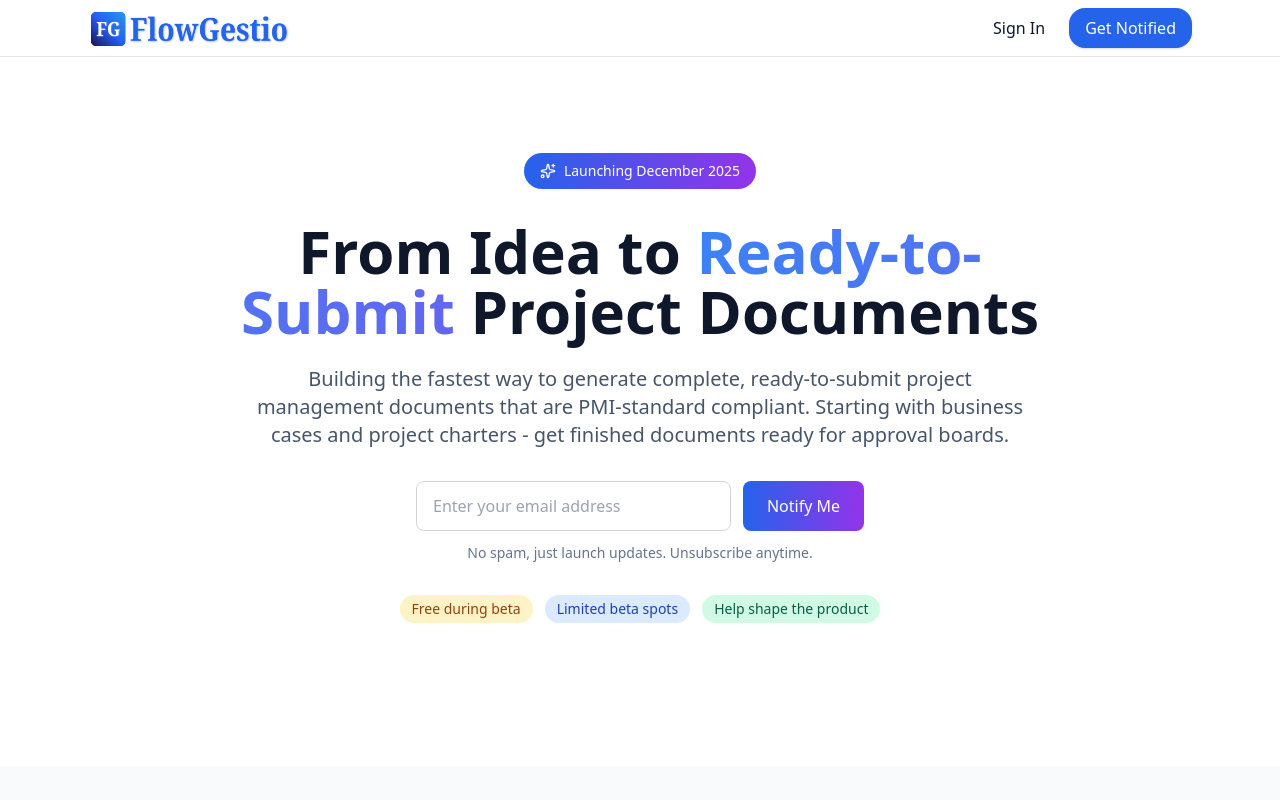
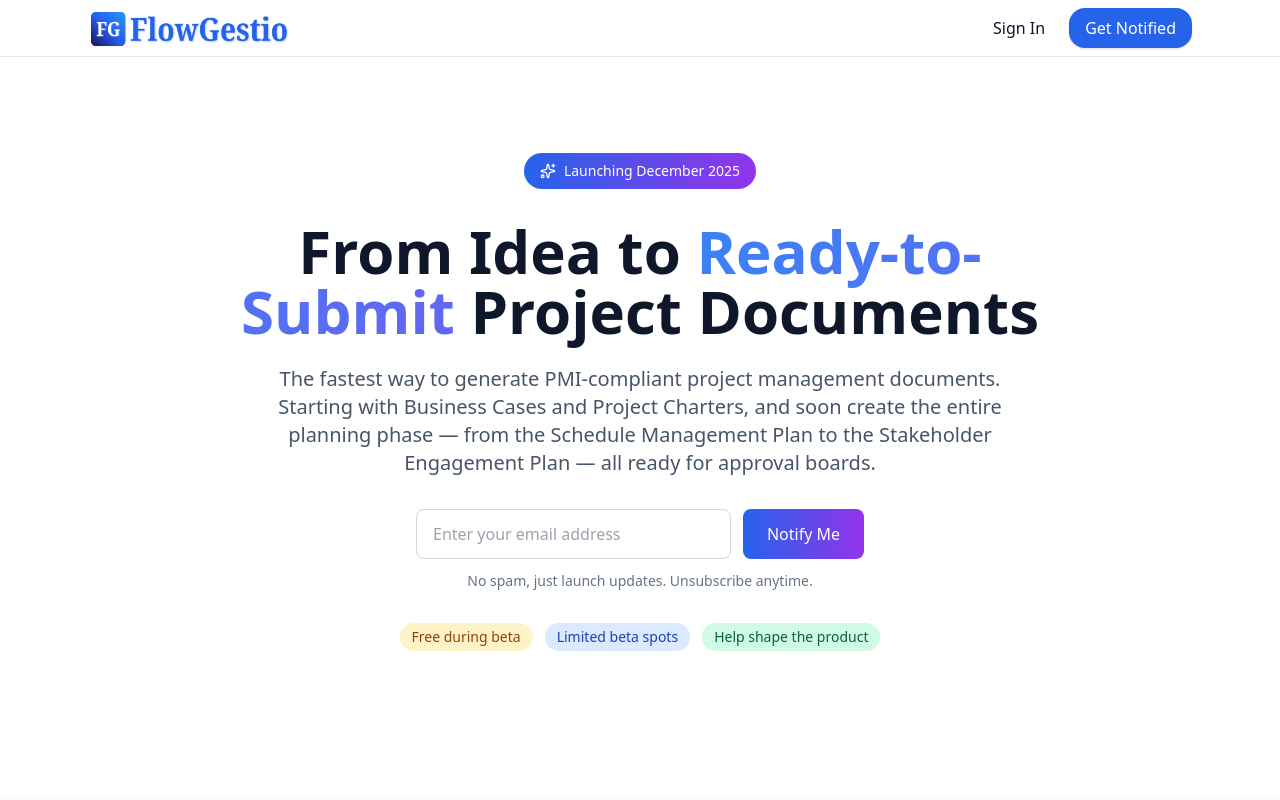
Before and after one commit to olliek-st/flowgestio-frontend, a React (Vite) app: page / in a window 1280 px wide. Shown: the top 800 px of the page. Built offline with nearby package versions, Linux system fonts and the light colour scheme; no server answers.

Commit message:
Revise project description in Landing.jsx

```diff
--- a/src/pages/Landing.jsx
+++ b/src/pages/Landing.jsx
@@ -96,8 +96,7 @@ export default function Landing() {
             </h1>
 
             <p className="text-xl text-slate-600 mb-8 max-w-3xl mx-auto">
-              Building the fastest way to generate complete, ready-to-submit project management documents that are PMI-standard compliant.
-              Starting with business cases and project charters - get finished documents ready for approval boards.
+              The fastest way to generate PMI-compliant project management documents. Starting with Business Cases and Project Charters, and soon create the entire planning phase — from the Schedule Management Plan to the Stakeholder Engagement Plan — all ready for approval boards.
             </p>
 
             {/* Email Signup */}
```
